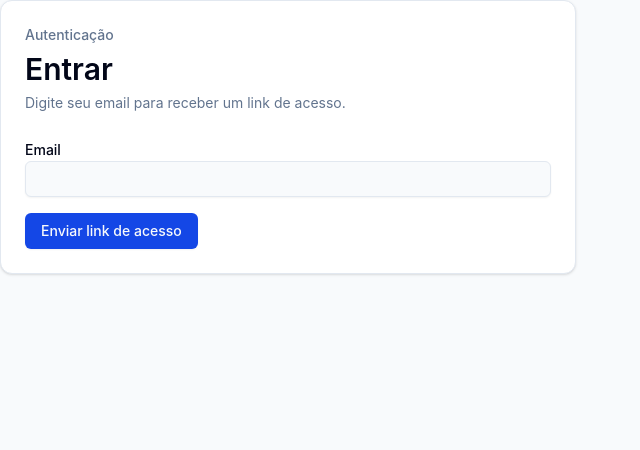
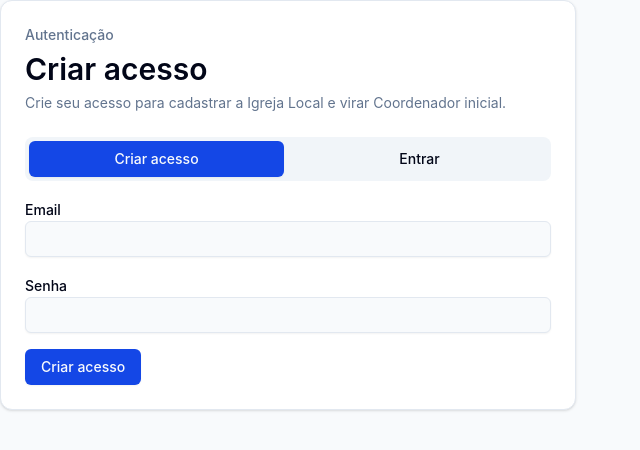
Before and after one commit to Alfredo-Neto/hayah-vendas-vite, a React (Vite) app: page /auth in a window 1280 px wide. Shown: the top 450 px of the page, without its empty margins (0-640 px from the left). Built offline with nearby package versions, Linux system fonts and the light colour scheme; no server answers.

Commit message:
Use email password auth

```diff
--- a/src/features/auth/authMutations.ts
+++ b/src/features/auth/authMutations.ts
@@ -1,14 +1,17 @@
 import { useMutation } from '@tanstack/react-query';
 import { supabase } from '../../lib/supabase';
 
-export function useSignInWithEmailMutation() {
+type EmailPasswordInput = {
+  email: string;
+  password: string;
+};
+
+export function useSignUpMutation() {
   return useMutation({
-    mutationFn: async (email: string) => {
-      const { error } = await supabase.auth.signInWithOtp({
+    mutationFn: async ({ email, password }: EmailPasswordInput) => {
+      const { error } = await supabase.auth.signUp({
         email,
-        options: {
-          emailRedirectTo: `${window.location.origin}/dashboard`,
-        },
+        password,
       });
 
       if (error) {
@@ -17,3 +20,18 @@ export function useSignInWithEmailMutation() {
     },
   });
 }
+
+export function useSignInMutation() {
+  return useMutation({
+    mutationFn: async ({ email, password }: EmailPasswordInput) => {
+      const { error } = await supabase.auth.signInWithPassword({
+        email,
+        password,
+      });
+
+      if (error) {
+        throw error;
+      }
+    },
+  });
+}
--- a/src/pages/AuthPage.tsx
+++ b/src/pages/AuthPage.tsx
@@ -4,36 +4,66 @@ import { Button } from '@/components/ui/button';
 import { Card, CardContent, CardDescription, CardHeader, CardTitle } from '@/components/ui/card';
 import { Input } from '@/components/ui/input';
 import { Label } from '@/components/ui/label';
-import { useSignInWithEmailMutation } from '../features/auth/authMutations';
+import { useSignInMutation, useSignUpMutation } from '../features/auth/authMutations';
+
+type AuthMode = 'sign-in' | 'sign-up';
 
 export function AuthPage() {
+  const [mode, setMode] = useState<AuthMode>('sign-up');
   const [email, setEmail] = useState('');
-  const signIn = useSignInWithEmailMutation();
+  const [password, setPassword] = useState('');
+  const signIn = useSignInMutation();
+  const signUp = useSignUpMutation();
+  const activeMutation = mode === 'sign-up' ? signUp : signIn;
 
   function handleSubmit(event: FormEvent<HTMLFormElement>) {
     event.preventDefault();
-    signIn.mutate(email);
+    activeMutation.mutate({ email, password });
   }
 
   return (
     <Card className="max-w-xl">
       <CardHeader>
         <p className="text-sm font-medium text-muted-foreground">Autenticação</p>
-        <CardTitle className="text-3xl">Entrar</CardTitle>
-        <CardDescription>Digite seu email para receber um link de acesso.</CardDescription>
+        <CardTitle className="text-3xl">{mode === 'sign-up' ? 'Criar acesso' : 'Entrar'}</CardTitle>
+        <CardDescription>
+          {mode === 'sign-up'
+            ? 'Crie seu acesso para cadastrar a Igreja Local e virar Coordenador inicial.'
+            : 'Entre com email e senha para continuar.'}
+        </CardDescription>
       </CardHeader>
       <CardContent className="space-y-4">
+        <div className="flex gap-2 rounded-lg bg-muted p-1">
+          <Button className="flex-1" type="button" variant={mode === 'sign-up' ? 'default' : 'ghost'} onClick={() => setMode('sign-up')}>
+            Criar acesso
+          </Button>
+          <Button className="flex-1" type="button" variant={mode === 'sign-in' ? 'default' : 'ghost'} onClick={() => setMode('sign-in')}>
+            Entrar
+          </Button>
+        </div>
         <form className="space-y-4" onSubmit={handleSubmit}>
           <div className="space-y-2">
             <Label htmlFor="email">Email</Label>
             <Input id="email" value={email} onChange={(event) => setEmail(event.target.value)} type="email" required />
           </div>
-          <Button type="submit" disabled={signIn.isPending}>
-          {signIn.isPending ? 'Enviando...' : 'Enviar link de acesso'}
+          <div className="space-y-2">
+            <Label htmlFor="password">Senha</Label>
+            <Input id="password" value={password} onChange={(event) => setPassword(event.target.value)} type="password" required minLength={6} />
+          </div>
+          <Button type="submit" disabled={activeMutation.isPending}>
+            {activeMutation.isPending ? 'Salvando...' : mode === 'sign-up' ? 'Criar acesso' : 'Entrar'}
           </Button>
         </form>
-        {signIn.isSuccess ? <Alert><AlertDescription>Confira seu email para continuar.</AlertDescription></Alert> : null}
-        {signIn.isError ? <Alert variant="destructive"><AlertDescription>{signIn.error.message}</AlertDescription></Alert> : null}
+        {activeMutation.isSuccess ? (
+          <Alert>
+            <AlertDescription>
+              {mode === 'sign-up'
+                ? 'Acesso criado. Se o Supabase pedir confirmação, confira seu email antes de entrar.'
+                : 'Entrada realizada. Agora crie ou continue sua Igreja Local.'}
+            </AlertDescription>
+          </Alert>
+        ) : null}
+        {activeMutation.isError ? <Alert variant="destructive"><AlertDescription>{activeMutation.error.message}</AlertDescription></Alert> : null}
       </CardContent>
     </Card>
   );
```
